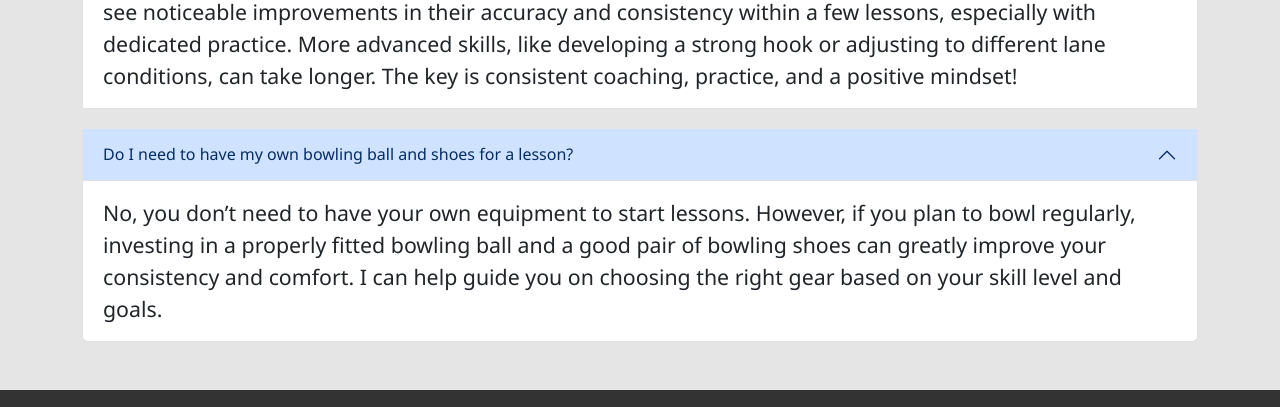
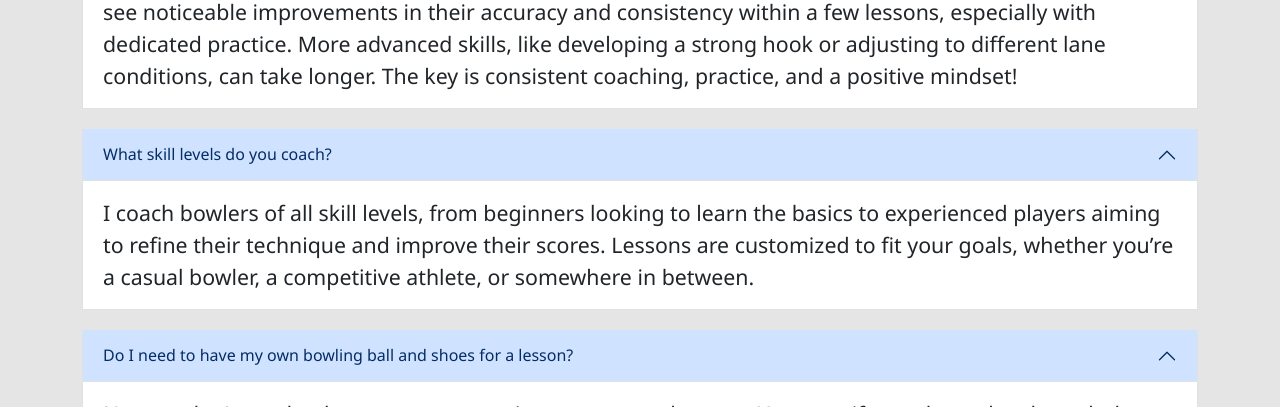
Before and after one commit to jeff-rice/jeff-rice.github.io, a plain HTML site: page pages/contact.html in a window 1280 px wide. Shown: the part 2290-2697 px from the top of the page. Drawn offline with nearby package versions, Linux system fonts and the light colour scheme; a script that the page names is missing; a web font is replaced by a local one.

Commit message:
Update contact.html
updated FAQs on contact page

```diff
--- a/pages/contact.html
+++ b/pages/contact.html
@@ -116,6 +116,21 @@
           <h2 class="accordion-header" id="headingOne">
             <button class="accordion-button" type="button" data-bs-toggle="collapse" data-bs-target="#collapseOne"
               aria-expanded="true" aria-controls="collapseOne">
+              What skill levels do you coach?
+            </button>
+          </h2>
+          <div id="collapseOne" class="accordion-collapse collapse show" aria-labelledby="headingOne"
+            data-bs-parent="#faqAccordion">
+            <div class="accordion-body">
+              I coach bowlers of all skill levels, from beginners looking to learn the basics to experienced players aiming to refine their technique and improve their scores.
+              Lessons are customized to fit your goals, whether you’re a casual bowler, a competitive athlete, or somewhere in between.
+            </div>
+          </div>
+        </div>
+        <div class="accordion-item">
+          <h2 class="accordion-header" id="headingOne">
+            <button class="accordion-button" type="button" data-bs-toggle="collapse" data-bs-target="#collapseOne"
+              aria-expanded="true" aria-controls="collapseOne">
               Do I need to have my own bowling ball and shoes for a lesson?
             </button>
           </h2>
```
